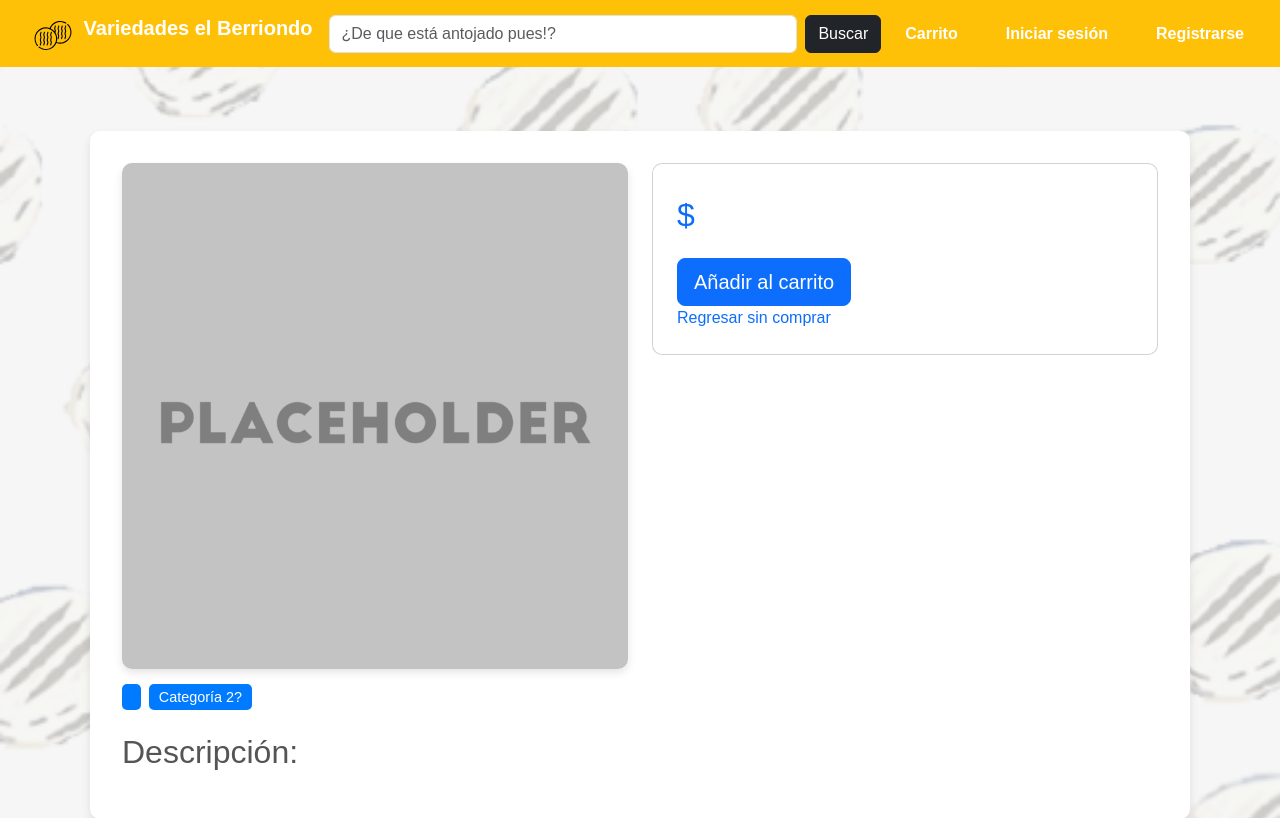
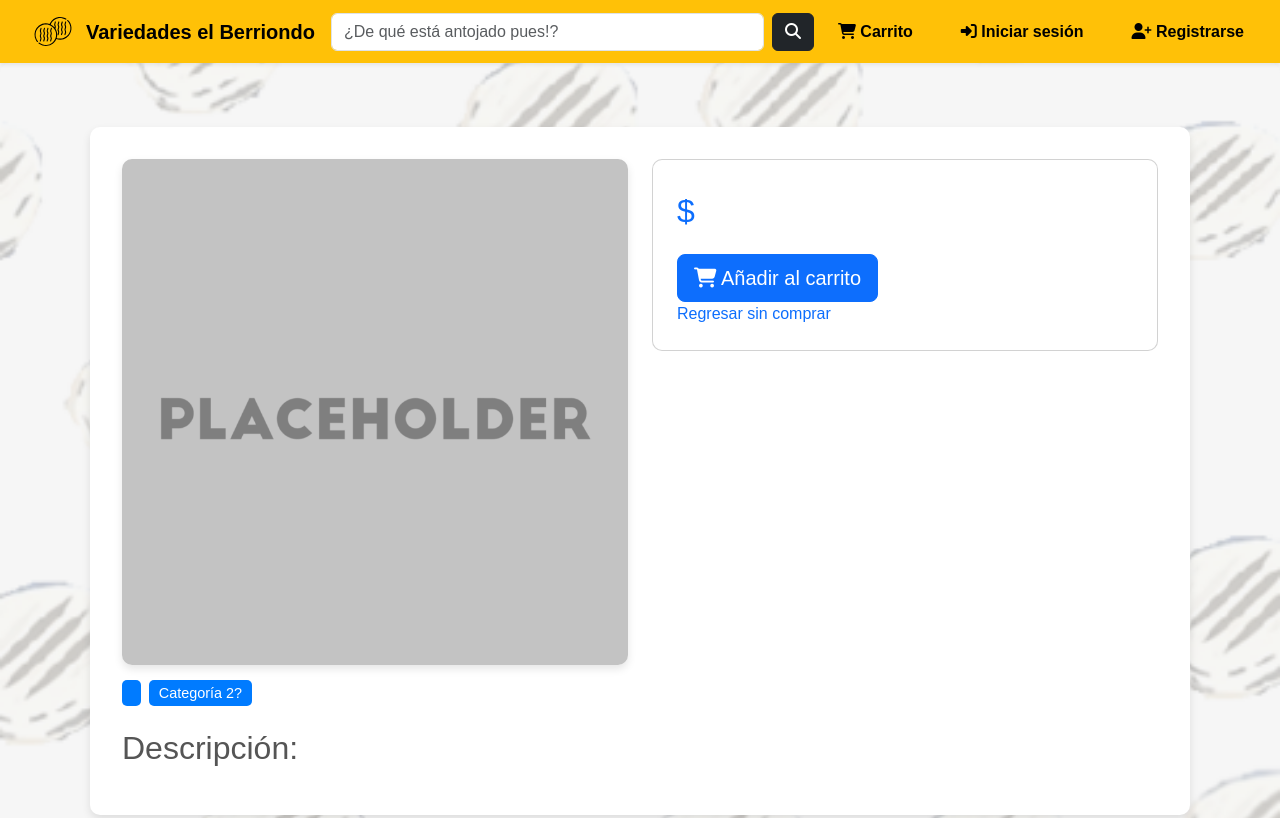
Before and after one commit to Miramirez22/Variedades_Berriondo, a Django app: template variedadesElBerriendo/variedadesElBerriendo/templates/product_detail.html in a window 1280 px wide. Shown: the top 818 px of the page. Run offline with Django 4.2, Linux system fonts and the light colour scheme; the template is opened without the code that fills it, so the values that code supplies are empty.

Commit message:
ajustes navbar

```diff
--- a/variedadesElBerriendo/general/views.py
+++ b/variedadesElBerriendo/general/views.py
@@ -173,6 +173,10 @@
             return redirect("profile")
         else:
             return render(request, "login.html", {"error": "Nombre de usuario o contraseña incorrectos"})
+
+    if request.user.is_authenticated:
+        return redirect("profile")
+
     return render(request, "login.html")
 
 def signup(request):
--- a/variedadesElBerriendo/variedadesElBerriendo/templates/base.html
+++ b/variedadesElBerriendo/variedadesElBerriendo/templates/base.html
@@ -8,6 +8,7 @@
     <title>{% block title %}Variedades el Berriondo{% endblock %}</title>
     <link href="https://cdn.jsdelivr.net/npm/bootstrap@5.3.0/dist/css/bootstrap.min.css" rel="stylesheet">
     <link rel="stylesheet" href="{% static 'css/styles.css' %}">
+    <link rel="stylesheet" href="https://cdnjs.cloudflare.com/ajax/libs/font-awesome/6.4.2/css/all.min.css">
     <style>
         .navbar {
             background-color: #ffc107 !important;
@@ -23,7 +24,8 @@
 
         .search-form {
             flex-grow: 1;
-            max-width: 700px; /* Ajusta el ancho máximo del formulario */
+            max-width: 700px;
+            /* Ajusta el ancho máximo del formulario */
         }
 
         .search-input {
@@ -35,37 +37,53 @@
 <body>
 
     <!-- Navbar -->
-    <nav class="navbar navbar-expand-lg navbar-light">
+<nav class="navbar navbar-expand-lg navbar-light bg-light shadow-sm">
     <div class="container-fluid">
-            <a class="navbar-brand fw-bold" href="{% url 'index' %}">
-                <img src="{% static 'img/arepa.svg' %}" alt="Logo" width="50" height="37" class="d-inline-block align-text-top">
-                Variedades el Berriondo</a>
+        <a class="navbar-brand fw-bold d-flex align-items-center text-black text-decoration-none" href="{% url 'index' %}">
+            <img src="{% static 'img/arepa.svg' %}" alt="Logo" width="50" height="37" class="me-2">
+            Variedades el Berriondo
+        </a>
         <button class="navbar-toggler" type="button" data-bs-toggle="collapse" data-bs-target="#navbarNav">
             <span class="navbar-toggler-icon"></span>
         </button>
 
         <div class="collapse navbar-collapse" id="navbarNav">
+            <!-- Barra de búsqueda centrada -->
             <form class="d-flex search-form mx-auto" action="{% url 'search' %}" method="GET">
-                    <input class="form-control me-2 search-input" type="search" name="q" placeholder="¿De que está antojado pues!?" aria-label="Buscar">
-                    <button class="btn btn-dark" type="submit">Buscar</button>
+                <input class="form-control me-2 search-input" type="search" name="q" placeholder="¿De qué está antojado pues!?" aria-label="Buscar">
+                <button class="btn btn-dark" type="submit">
+                    <i class="fas fa-search"></i>
+                </button>
             </form>
+
+            <!-- Menú de navegación -->
             <ul class="navbar-nav ms-auto mb-2 mb-lg-0">
                 <li class="nav-item">
-                        <a class="nav-link" href="{% url 'carrito' %}">Carrito</a>
+                    <a class="nav-link text-black text-decoration-none" href="{% url 'carrito' %}">
+                        <i class="fas fa-shopping-cart"></i> Carrito
+                    </a>
                 </li>
                 {% if user.is_authenticated %}
                     <li class="nav-item">
-                            <a class="nav-link" href="{% url 'profile' %}">Perfil</a>
+                        <a class="nav-link text-black text-decoration-none" href="{% url 'profile' %}">
+                            <i class="fas fa-user"></i> Perfil
+                        </a>
                     </li>
                     <li class="nav-item">
-                            <a class="nav-link" href="{% url 'index' %}">Cerrar sesión</a>
+                        <a class="nav-link text-black text-decoration-none" href="{% url 'logout' %}">
+                            <i class="fas fa-sign-out-alt"></i> Cerrar sesión
+                        </a>
                     </li>
                 {% else %}
                     <li class="nav-item">
-                            <a class="nav-link" href="{% url 'login' %}">Iniciar sesión</a>
+                        <a class="nav-link text-black text-decoration-none" href="{% url 'login' %}">
+                            <i class="fas fa-sign-in-alt"></i> Iniciar sesión
+                        </a>
                     </li>
                     <li class="nav-item">
-                            <a class="nav-link" href="{% url 'signup' %}">Registrarse</a>
+                        <a class="nav-link text-black text-decoration-none" href="{% url 'signup' %}">
+                            <i class="fas fa-user-plus"></i> Registrarse
+                        </a>
                     </li>
                 {% endif %}
             </ul>
```
Also changed, not shown: variedadesElBerriendo/variedadesElBerriendo/templates/index.html (+4 -4 lines), variedadesElBerriendo/db.sqlite3. Lines whose indentation alone changed are shown as unchanged.
